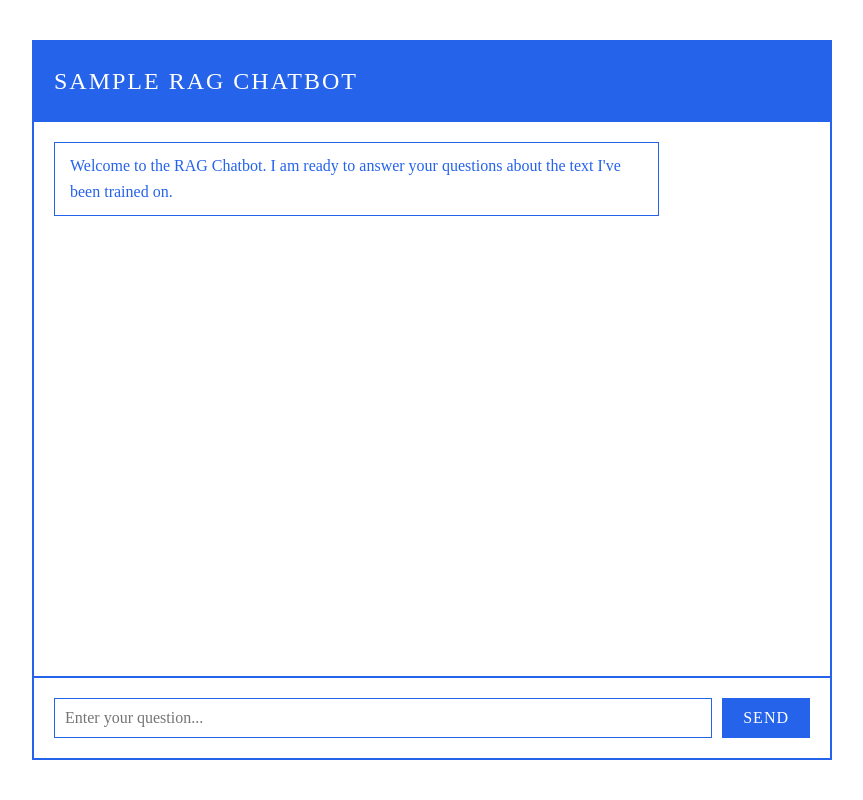
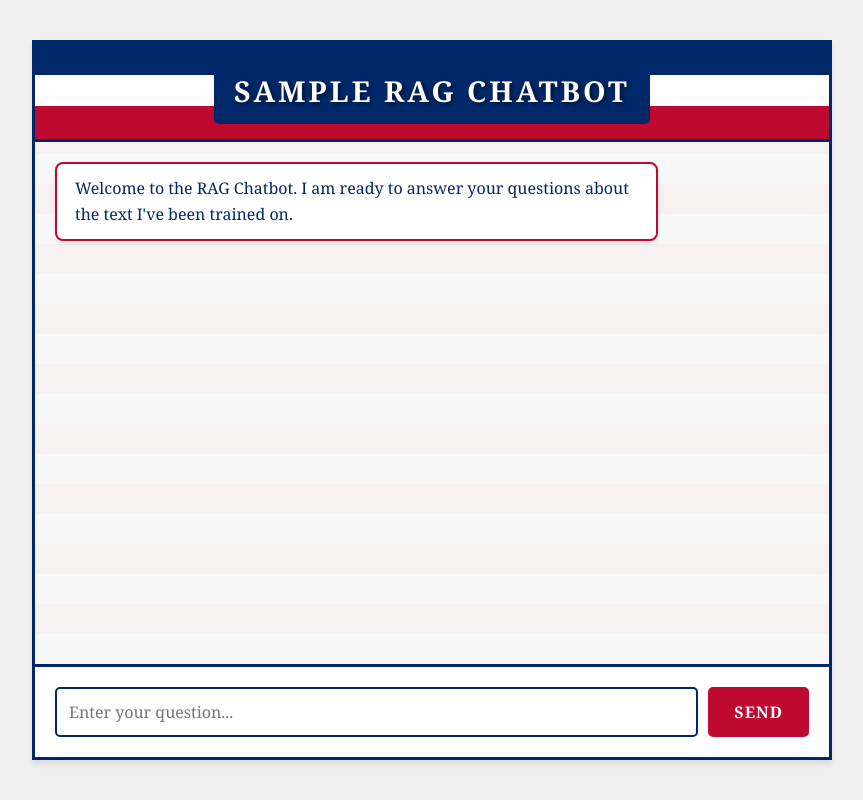
Before and after one commit to madihg/mistral-rag-us-constitution, a Flask app: page / in a window 1280 px wide. Shown: the whole page, without its empty margins (208-1071 px from the left). Run offline with Flask 3, Linux system fonts and the light colour scheme.

Commit message:
Update style.css

```diff
--- a/static/css/style.css
+++ b/static/css/style.css
@@ -5,14 +5,14 @@
 }
 
 body {
-    font-family: "Times New Roman", Times, serif;
+    font-family: Georgia, serif;
     line-height: 1.6;
-    background-color: white;
+    background-color: #f0f0f0;
     height: 100vh;
     display: flex;
     justify-content: center;
     align-items: center;
-    color: #2563eb;
+    color: #002868;
 }
 
 .chat-container {
@@ -20,72 +20,98 @@ body {
     max-width: 800px;
     height: 90vh;
     background-color: white;
-    border: 2px solid #2563eb;
+    border: 3px solid #002868;
     display: flex;
     flex-direction: column;
+    box-shadow: 0 4px 6px rgba(0, 0, 0, 0.1);
 }
 
 .chat-header {
-    padding: 20px;
-    background-color: #2563eb;
+    padding: 15px 20px;
+    background: linear-gradient(to bottom, #002868 0%, #002868 33%, white 33%, white 66%, #BF0A30 66%, #BF0A30 100%);
     color: white;
-    border-bottom: 2px solid #2563eb;
+    border-bottom: 3px solid #002868;
+    text-align: center;
+}
+
+.flag-gif {
+    width: 80px;
+    height: auto;
+    margin-bottom: 10px;
 }
 
 .chat-header h1 {
-    font-size: 1.5rem;
-    font-weight: normal;
+    font-size: 1.8rem;
+    font-weight: bold;
     text-transform: uppercase;
-    letter-spacing: 2px;
+    letter-spacing: 3px;
+    text-shadow: 2px 2px 4px rgba(0, 0, 0, 0.5);
+    color: white;
+    background-color: #002868;
+    padding: 10px 20px;
+    display: inline-block;
+    border-radius: 5px;
 }
 
 .chat-messages {
     flex: 1;
     padding: 20px;
     overflow-y: auto;
-    background-color: white;
+    background-color: #f8f8f8;
+    background-image:
+        repeating-linear-gradient(
+            0deg,
+            transparent,
+            transparent 30px,
+            rgba(191, 10, 48, 0.03) 30px,
+            rgba(191, 10, 48, 0.03) 60px
+        );
 }
 
 .message {
     margin-bottom: 15px;
-    padding: 10px 15px;
+    padding: 12px 18px;
     max-width: 80%;
     word-wrap: break-word;
-    border: 1px solid #2563eb;
+    border-radius: 8px;
+    box-shadow: 0 2px 4px rgba(0, 0, 0, 0.1);
 }
 
 .message.user {
-    background-color: #2563eb;
+    background-color: #002868;
     color: white;
     margin-left: auto;
+    border: 2px solid #002868;
 }
 
 .message.bot {
     background-color: white;
-    color: #2563eb;
+    color: #002868;
     margin-right: auto;
-    border: 1px solid #2563eb;
+    border: 2px solid #BF0A30;
 }
 
 .message.system {
-    background-color: white;
-    color: #2563eb;
+    background-color: #f0f0f0;
+    color: #666;
     font-size: 0.9em;
-    border: 1px dashed #2563eb;
+    border: 2px dashed #999;
     margin: 10px auto;
     max-width: 90%;
+    text-align: center;
 }
 
 .message.error {
-    background-color: #2563eb;
+    background-color: #BF0A30;
     color: white;
     margin: 10px auto;
     max-width: 90%;
+    text-align: center;
 }
 
 .chat-input {
     padding: 20px;
-    border-top: 2px solid #2563eb;
+    border-top: 3px solid #002868;
     background-color: white;
 }
 
@@ -96,51 +122,67 @@ body {
 
 #user-input {
     flex: 1;
-    padding: 10px;
-    border: 1px solid #2563eb;
-    font-family: "Times New Roman", Times, serif;
+    padding: 12px;
+    border: 2px solid #002868;
+    font-family: Georgia, serif;
     font-size: 1rem;
     background-color: white;
+    border-radius: 5px;
+}
+
+#user-input:focus {
+    outline: none;
+    border-color: #BF0A30;
+    box-shadow: 0 0 0 3px rgba(191, 10, 48, 0.1);
 }
 
 button {
-    padding: 10px 20px;
-    background-color: #2563eb;
+    padding: 12px 24px;
+    background-color: #BF0A30;
     color: white;
-    border: 1px solid #2563eb;
+    border: 2px solid #BF0A30;
     cursor: pointer;
-    font-family: "Times New Roman", Times, serif;
+    font-family: Georgia, serif;
     font-size: 1rem;
     text-transform: uppercase;
     letter-spacing: 1px;
+    font-weight: bold;
+    border-radius: 5px;
+    transition: all 0.3s ease;
 }
 
 button:hover {
     background-color: white;
-    color: #2563eb;
+    color: #BF0A30;
+    transform: translateY(-1px);
+    box-shadow: 0 2px 4px rgba(0, 0, 0, 0.2);
 }
 
 button:disabled {
-    background-color: #93c5fd;
+    background-color: #ccc;
+    border-color: #ccc;
     color: white;
     cursor: not-allowed;
+    transform: none;
+    box-shadow: none;
 }
 
-/* Custom scrollbar for retro feel */
+/* Custom scrollbar */
 ::-webkit-scrollbar {
-    width: 10px;
+    width: 12px;
 }
 
 ::-webkit-scrollbar-track {
     background: white;
-    border: 1px solid #2563eb;
+    border: 1px solid #002868;
 }
 
 ::-webkit-scrollbar-thumb {
-    background: #2563eb;
-    border: 1px solid #2563eb;
+    background: linear-gradient(to bottom, #002868, #BF0A30);
+    border: 1px solid #002868;
+    border-radius: 6px;
 }
 
 ::-webkit-scrollbar-thumb:hover {
-    background: #1d4ed8;
+    background: linear-gradient(to bottom, #001847, #8B0020);
 }
```
